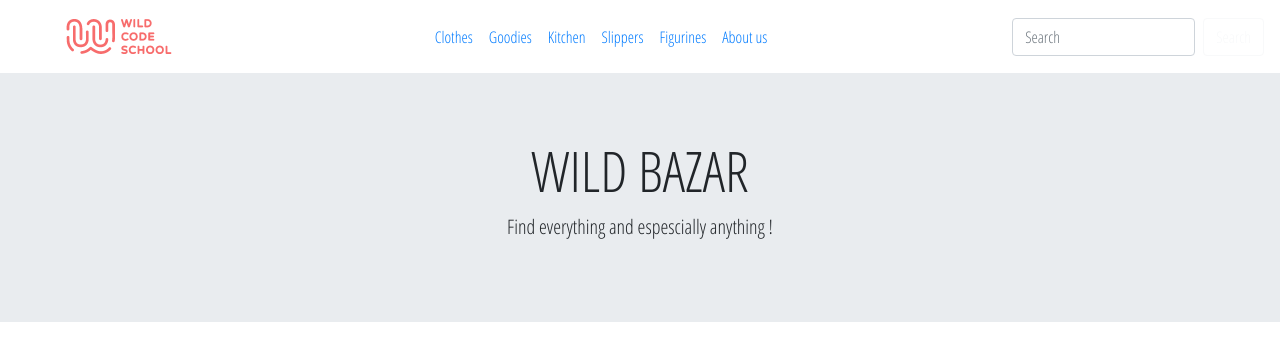
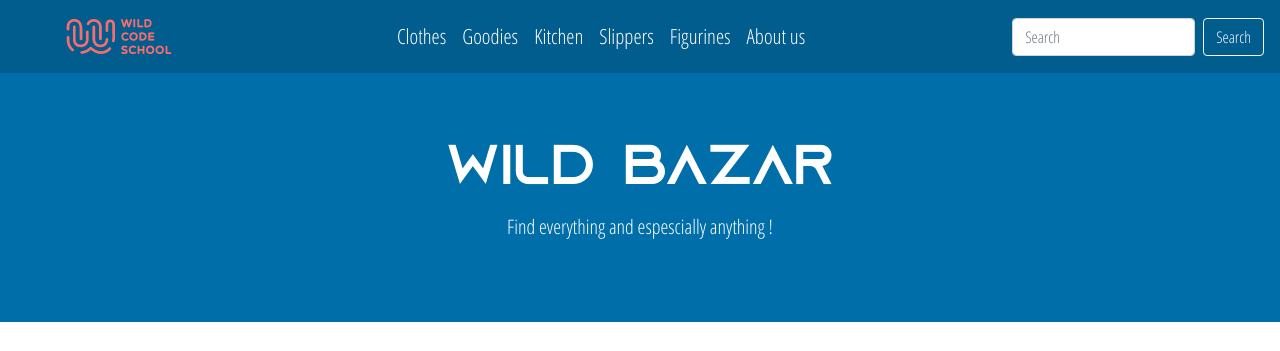
Before and after one commit to WildCodeSchool/orleans-0219-php-wildbazar5, a PHP site: page / in a window 1280 px wide. Shown: the top 351 px of the page. Run offline with PHP 8.4, Linux system fonts and the light colour scheme.

Commit message:
CSS nav et footer

```diff
--- a/assets/style.css
+++ b/assets/style.css
@@ -1,9 +1,10 @@
-
 /* DEFINITION DES FONTS DE BASE*/
 body{
     font-family: 'Open Sans Condensed', sans-serif;
 }
-
+h1{
+    font-family: azonix;
+}
 h2, h3, h4 {
     font-weight: bold;
 }
@@ -20,25 +21,49 @@ h3{
 h4{
     font-size: 1.8rem;
 }
-h4{
+h5{
     font-size: 1.5rem;
 }
 p {
     font-size: 1.2rem;
 }
 
+/*Nav*/
+#nawalNavbar{
+    background-color: #005D8E;
+}
+.navbar-brand{
+    font-family: azonix;
+}
+#nawalNavbar a{
+    color: white;
+    font-size: 1.3rem;
+}
+#nawalNavbar .nav-item > a:hover{
+    background-color: #006EA8;
+    border-radius: 5px;
+}
+.jumbotron{
+    background-color: #006EA8;
+    color: white;
+}
 
 /* Footer */
 footer
 {
     background-color: #005D8E;
+}
 
+footer a:hover
+{
+    color: white;
 }
 
 footer a
 {
     color: white;
 }
+
 footer ul
 {
     list-style-type: none;
```
